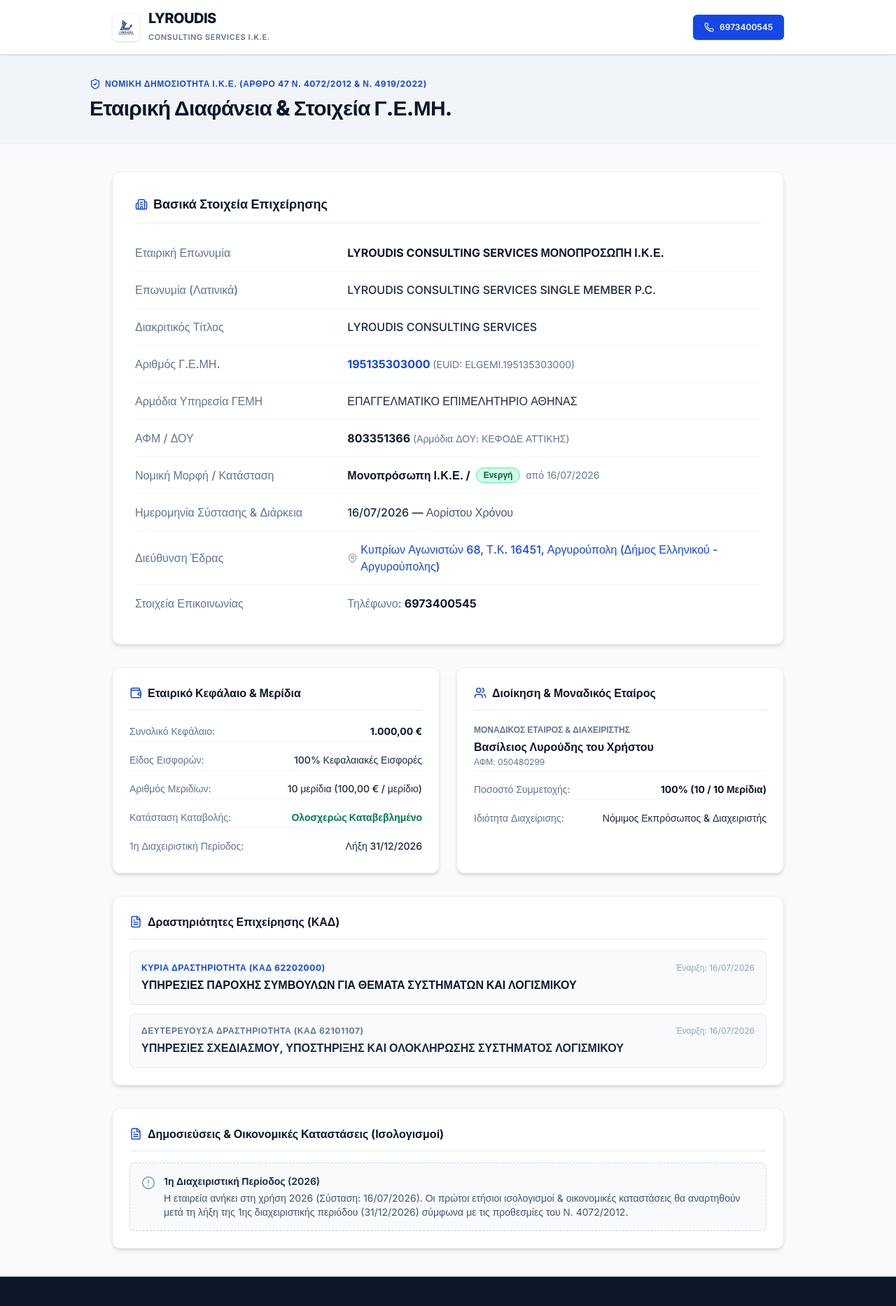
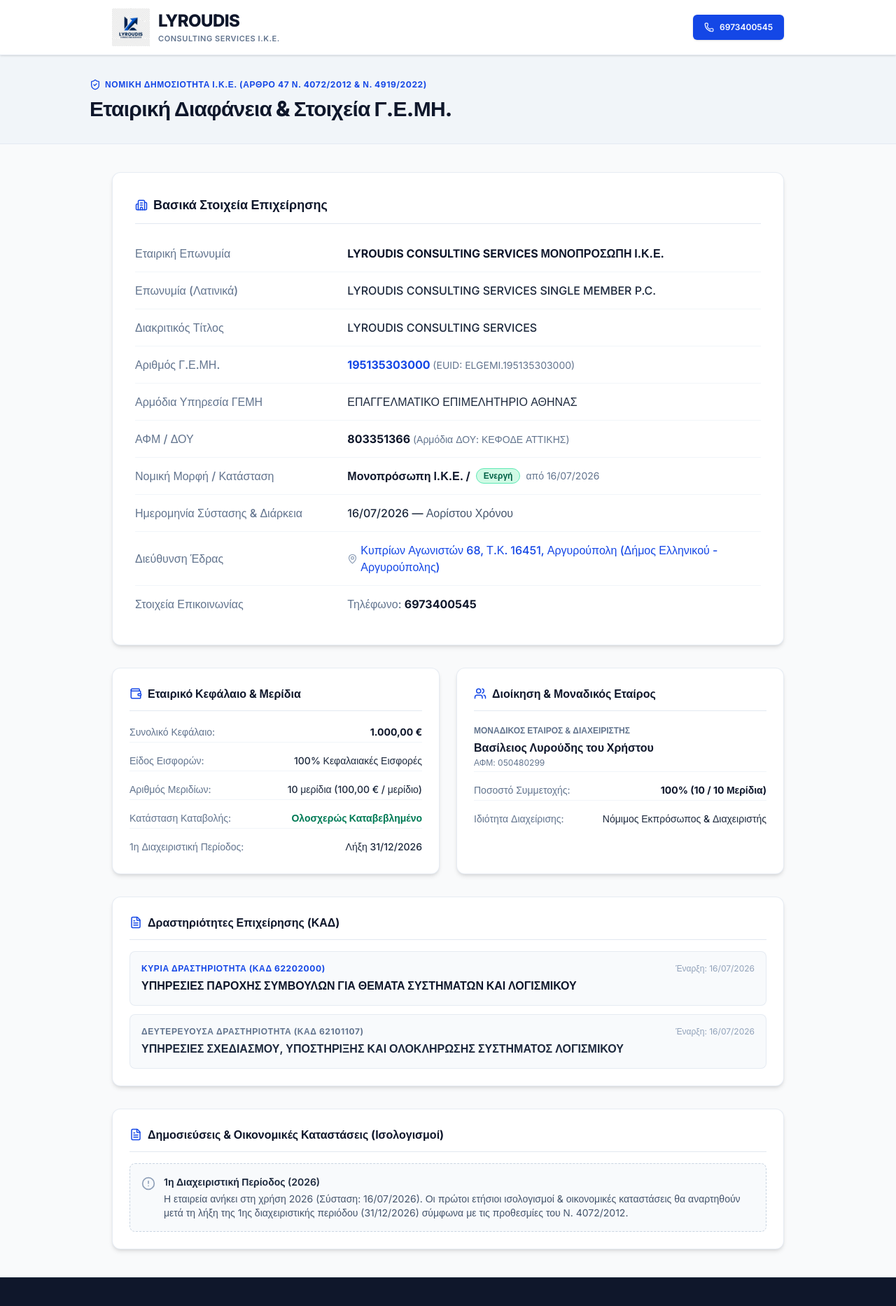
Before and after one commit to sgk-gr/miminoni, a Next.js app: page / in a window 1280 px wide. Shown: the top 1866 px of the page at 70% size. Built offline with nearby package versions, Linux system fonts and the light colour scheme.

Commit message:
Make logo larger and remove background container box

```diff
--- a/src/app/page.tsx
+++ b/src/app/page.tsx
@@ -9,23 +9,22 @@
     <div className="min-h-screen flex flex-col font-sans bg-gray-50 text-slate-900 antialiased">
       {/* Clean Corporate Modern Header */}
       <header className="bg-white border-b border-slate-200 sticky top-0 z-50 shadow-sm">
-        <div className="max-w-5xl mx-auto px-4 md:px-8 py-3.5 flex flex-wrap justify-between items-center gap-4">
-          {/* Company Name & Logo */}
+        <div className="max-w-5xl mx-auto px-4 md:px-8 py-3 flex flex-wrap justify-between items-center gap-4">
+          {/* Company Name & Logo without box container */}
           <div className="flex items-center gap-3">
-            <div className="w-10 h-10 relative overflow-hidden rounded-lg shadow-sm border border-slate-100 shrink-0">
             <Image
               src="/logo.png"
               alt="Lyroudis Consulting Logo"
-                fill
-                className="object-cover"
+              width={54}
+              height={54}
+              className="object-contain mix-blend-multiply shrink-0"
               priority
             />
-            </div>
             <div>
-              <span className="font-extrabold text-xl tracking-tight text-slate-900 block leading-tight">
+              <span className="font-extrabold text-xl md:text-2xl tracking-tight text-slate-900 block leading-tight">
                 LYROUDIS
               </span>
-              <span className="text-[11px] font-semibold tracking-wider text-slate-500 uppercase">
+              <span className="text-[11px] font-semibold tracking-wider text-slate-500 uppercase block mt-0.5">
                 CONSULTING SERVICES I.K.E.
               </span>
             </div>
@@ -289,14 +288,13 @@
 
           <div className="flex flex-col md:flex-row justify-between items-start md:items-center pb-8 border-b border-slate-800 gap-6">
             <div className="flex items-center gap-3">
-              <div className="w-10 h-10 relative overflow-hidden rounded-lg border border-slate-700 shrink-0">
               <Image
                 src="/logo.png"
                 alt="Lyroudis Consulting Logo"
-                  fill
-                  className="object-cover"
+                width={48}
+                height={48}
+                className="object-contain shrink-0 bg-white p-1 rounded-md"
               />
-              </div>
               <div>
                 <div className="text-lg font-bold text-white mb-0.5">
                   LYROUDIS CONSULTING SERVICES ΜΟΝΟΠΡΟΣΩΠΗ Ι.Κ.Ε.
```
Also changed, not shown: public/logo.png, 1 other file (tests, documents, lock files or other folders). Lines whose indentation alone changed are shown as unchanged.
